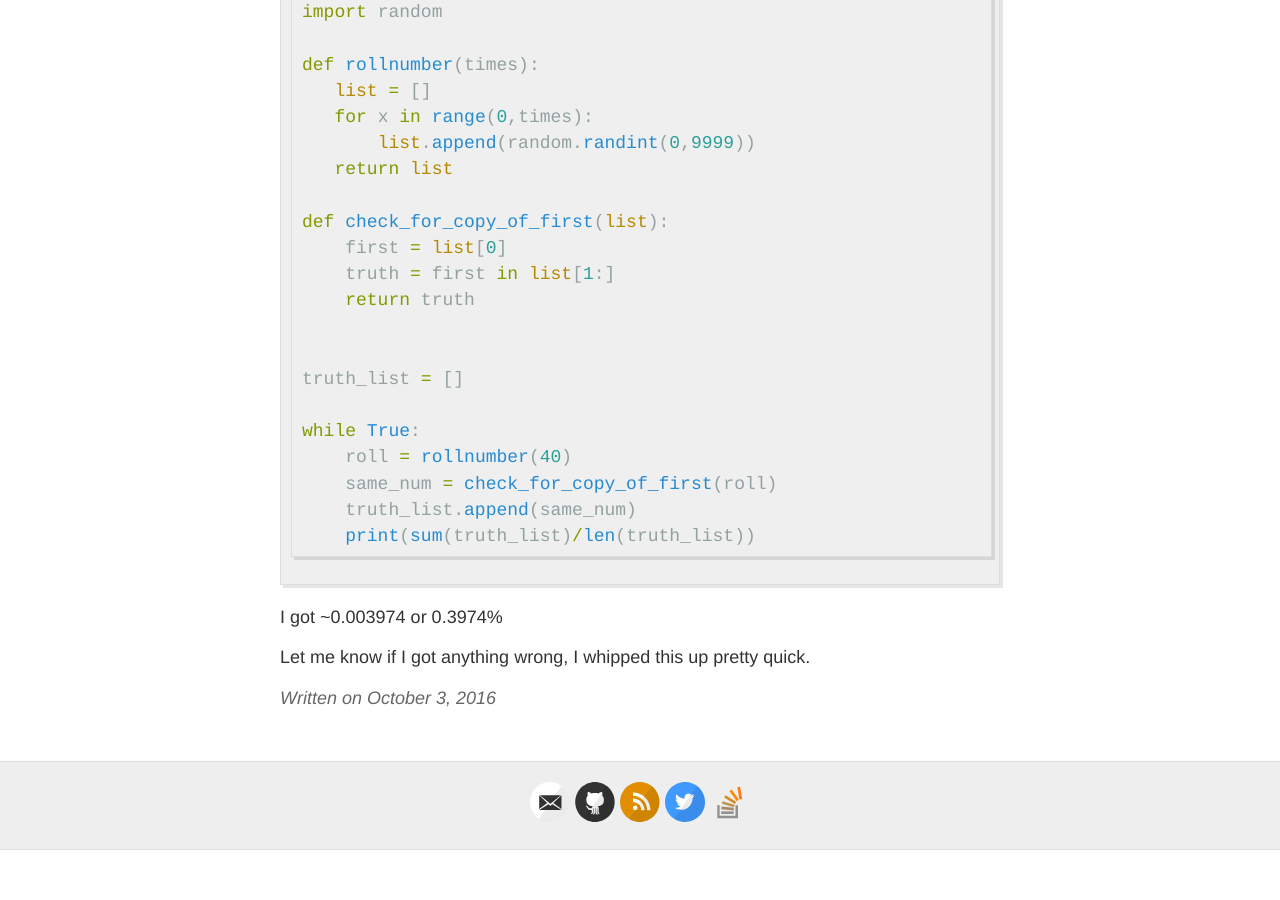
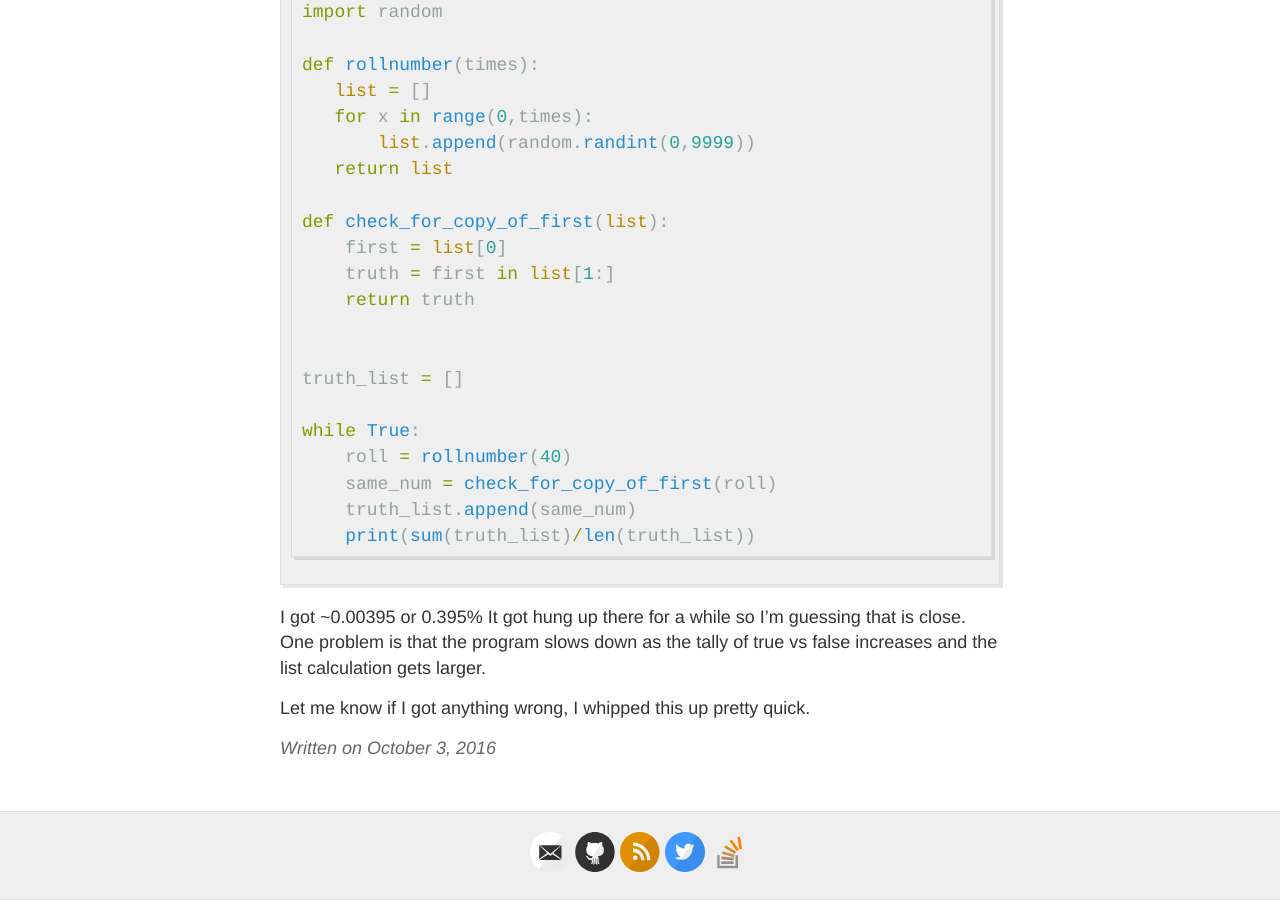
Before and after one commit to griffincalme/griffincalme.github.io, a Jekyll site: the page built from _posts/2016-10-3-SOS.md, in a window 1280 px wide and 900 px high, scrolled down 3338 px. Built offline with Jekyll 4.4.1, drawn with Linux system fonts in a browser that asks for light colours; before the commit the page ends 4188 px from its top, so only the background shows below that.

Commit message:
Update 2016-10-3-SOS.md

````diff
--- a/_posts/2016-10-3-SOS.md
+++ b/_posts/2016-10-3-SOS.md
@@ -146,6 +146,8 @@ while True:
 ```
 
 
-I got ~0.003974 or 0.3974%
+I got ~0.00395 or 0.395%
+It got hung up there for a while so I'm guessing that is close.
+One problem is that the program slows down as the tally of true vs false increases and the list calculation gets larger.
 
 Let me know if I got anything wrong, I whipped this up pretty quick.
````
